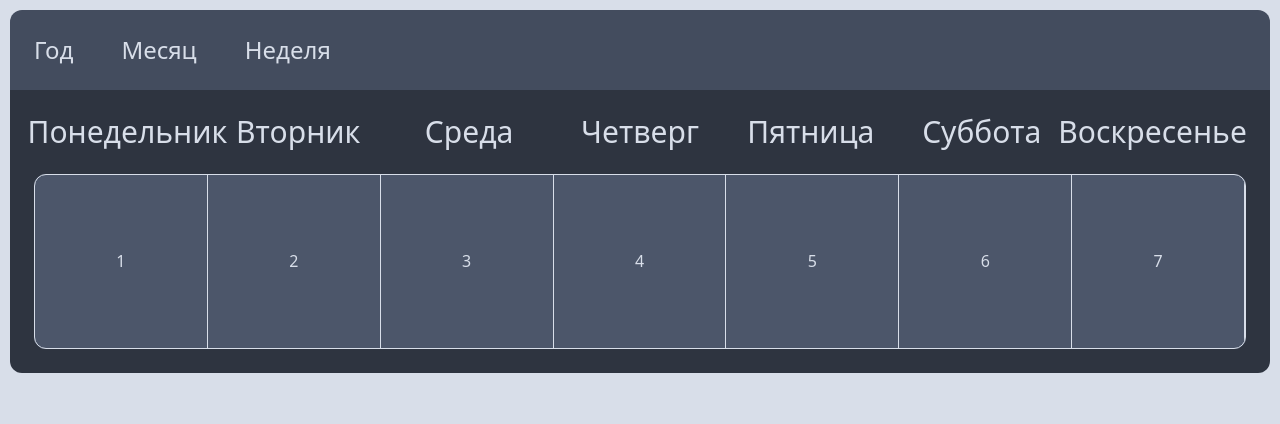
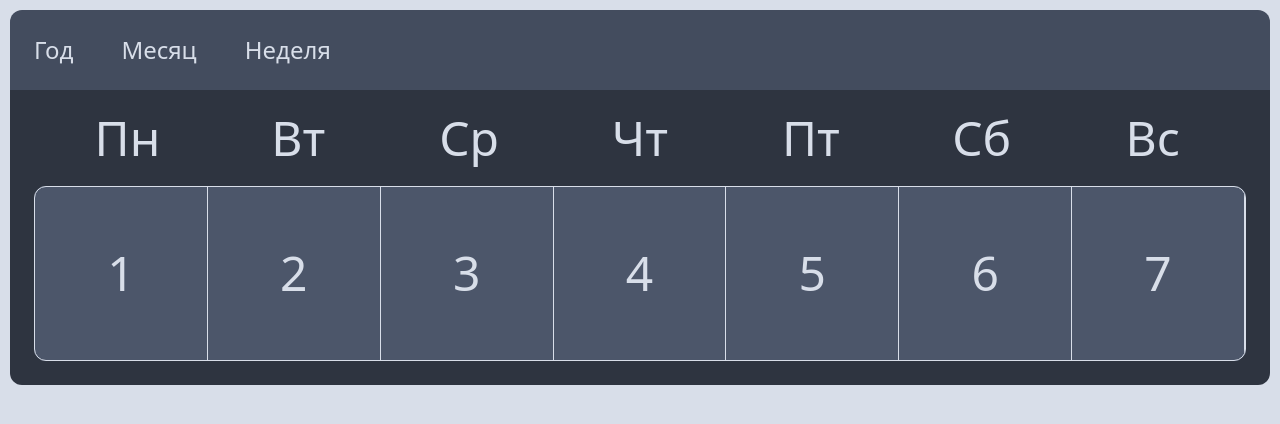
Before and after one commit to DmitriyKonnov/ShiftCalendar, a React (Create React App) app: page /week in a window 1280 px wide. Shown: the top 424 px of the page. Built offline with nearby package versions, Linux system fonts and the light colour scheme; the HTML template or start-up script is replaced by a standard one.

Commit message:
правки по вёрстке

```diff
--- a/src/Components/Month/Month.jsx
+++ b/src/Components/Month/Month.jsx
@@ -18,7 +18,7 @@ const days = [
 const listDays = days.map((day, index) => {
   return (
     <li
-      className="border-r border-b border-font w-full text-center grid content-center aspect-square"
+      className="border-r hover:bg-fontHover border-b border-font w-full text-center grid content-center aspect-square cursor-pointer"
       key={index}>
       {day}
     </li>
--- a/src/Components/Week/Week.jsx
+++ b/src/Components/Week/Week.jsx
@@ -4,7 +4,7 @@ const days = [1, 2, 3, 4, 5, 6, 7];
 const daysList = days.map((day, index) => {
   return (
     <li
-      className="border-r border-font w-full text-center grid content-center aspect-square"
+      className="border-r border-font w-full text-center grid content-center aspect-square cursor-pointer text-5xl"
       key={index}>
       {day}
     </li>
--- a/src/Pages/WeekBlock/WeekBlock.jsx
+++ b/src/Pages/WeekBlock/WeekBlock.jsx
@@ -1,18 +1,10 @@
 import React from 'react';
 import Week from '../../Components/Week/Week';
 
-const weekName = [
-  'Понедельник',
-  'Вторник',
-  'Среда',
-  'Четверг',
-  'Пятница',
-  'Суббота',
-  'Воскресенье',
-];
+const weekName = ['Пн', 'Вт', 'Ср', 'Чт', 'Пт', 'Сб', 'Вс'];
 const weekList = weekName.map((name, index) => {
   return (
-    <li className="text-3xl" key={index}>
+    <li className="text-5xl" key={index}>
       {name}
     </li>
   );
--- a/tailwind.config.js
+++ b/tailwind.config.js
@@ -8,6 +8,7 @@ module.exports = {
         main: '#434C5E',
         theme: '#2E3440',
         font: '#D8DEE9',
+        fontHover: '#D8DEE9',
       },
     },
   },
```
